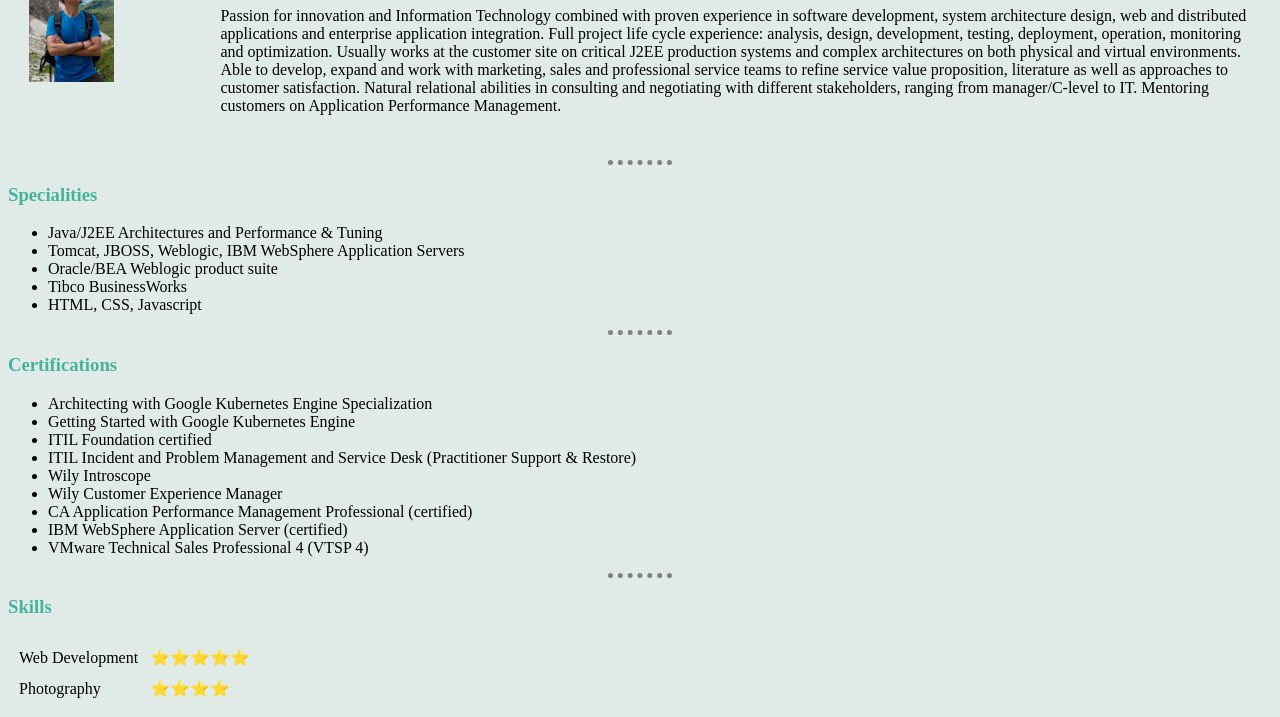
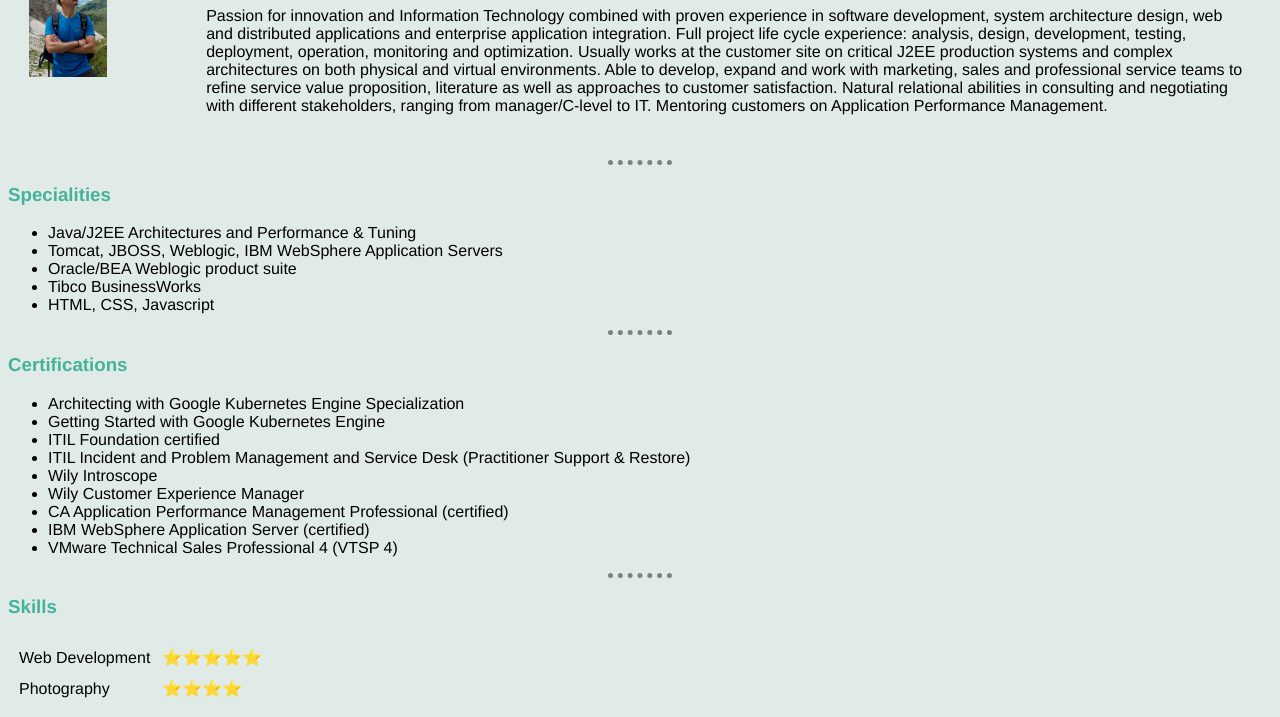
Before and after one commit to smazzone/cv, a plain HTML site: page index.html in a window 1280 px wide. Shown: the part 102-819 px from the top of the page. Drawn offline with Linux system fonts and the light colour scheme.

Commit message:
changed  font family

```diff
--- a/css/styles.css
+++ b/css/styles.css
@@ -1,17 +1,18 @@
 body {
     background-color:#E0EBE8;
-  }
+    font-family: brandon-grotesque,HelveticaNeue-Light,"Helvetica Neue Light","Helvetica Neue",Helvetica,Arial,"Lucida Grande",sans-serif;
+}
 
-  hr {
+hr {
     border-style: none;
     border-top-style: dotted;
     border-color: gray;
     border-width: 5px;
     height: 0px;
     width: 5%;
-  }
+}
 
-  h1{
+h1{
     color: #45b29a;
 }
 
```
